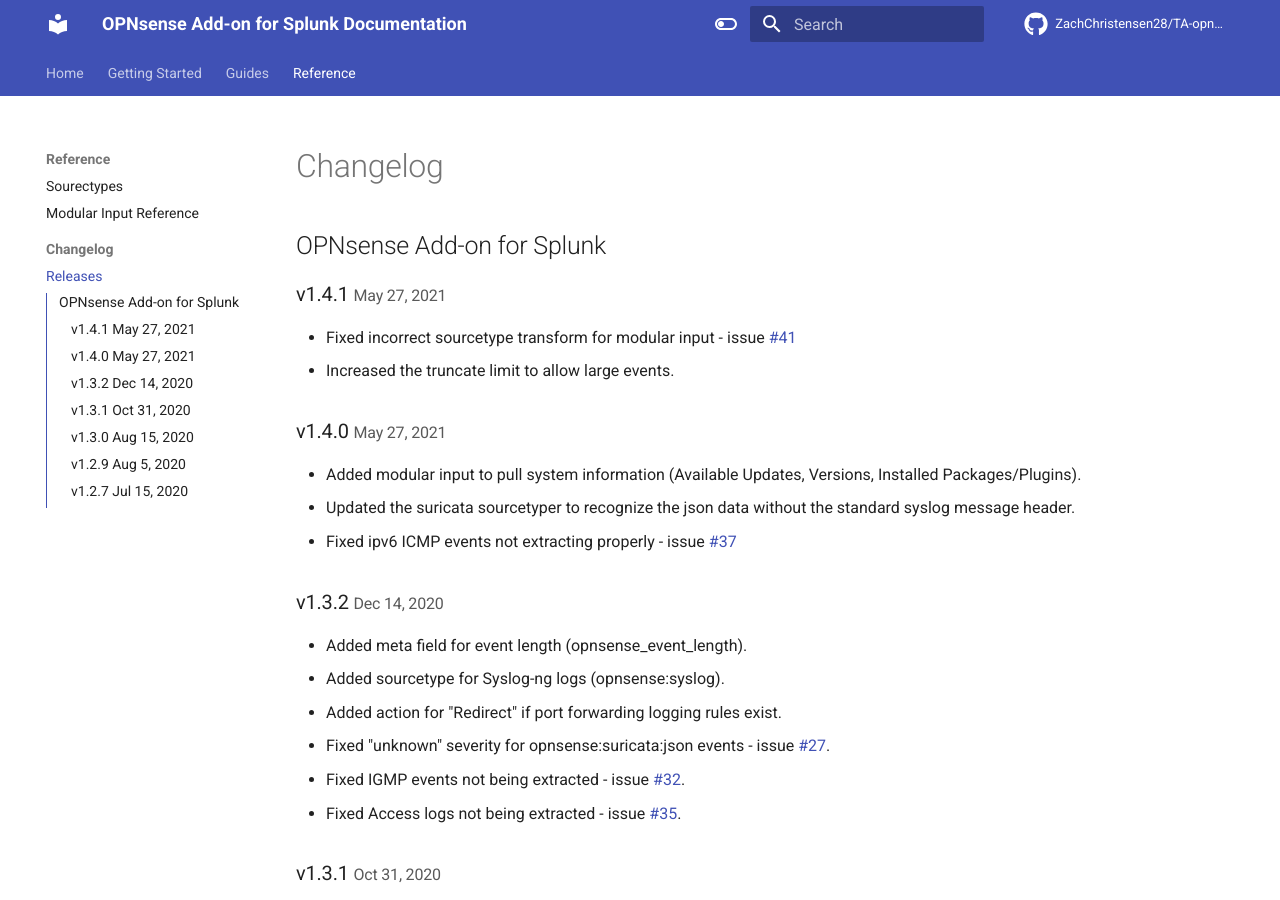
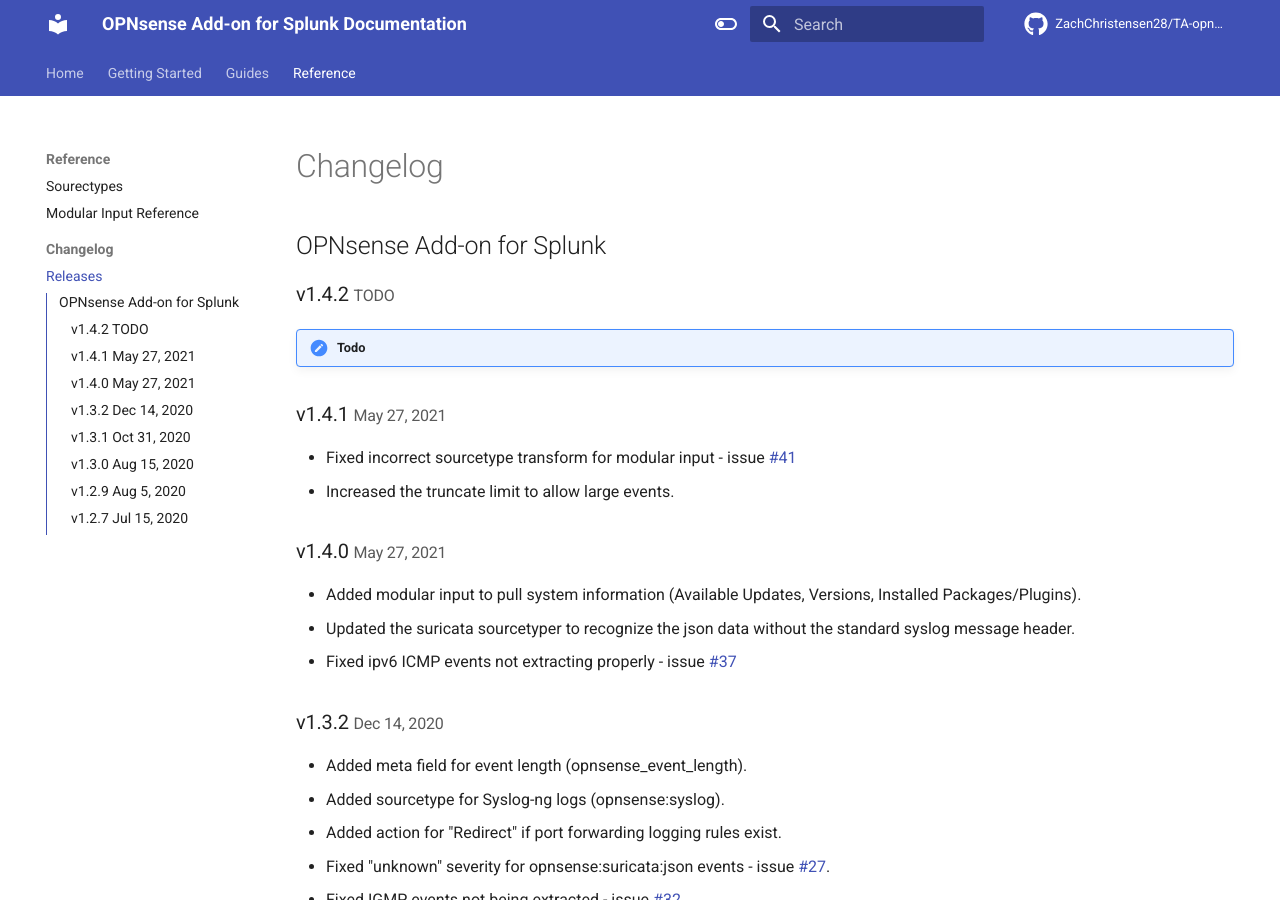
Before and after one commit to ZachChristensen28/splunk-opnsense-ta-documentation, an MkDocs documentation site: the page built from docs/reference/releases/index.md, in a window 1280 px wide and 900 px high. Built offline with MkDocs 1.6.1 and Material for MkDocs 9.7.7, drawn with Linux system fonts in a browser that asks for light colours; comment, search, counter and statistics services are not loaded.

```diff
--- a/docs/reference/releases/index.md
+++ b/docs/reference/releases/index.md
@@ -1,6 +1,10 @@
 # Changelog
 
 ## OPNsense Add-on for Splunk
+
+### v1.4.2 <small>TODO</small>
+
+!!! todo
 
 ### v1.4.1 <small>May 27, 2021</small>
 
```
Also changed, not shown: docs/index.md (+1 -1 lines).
